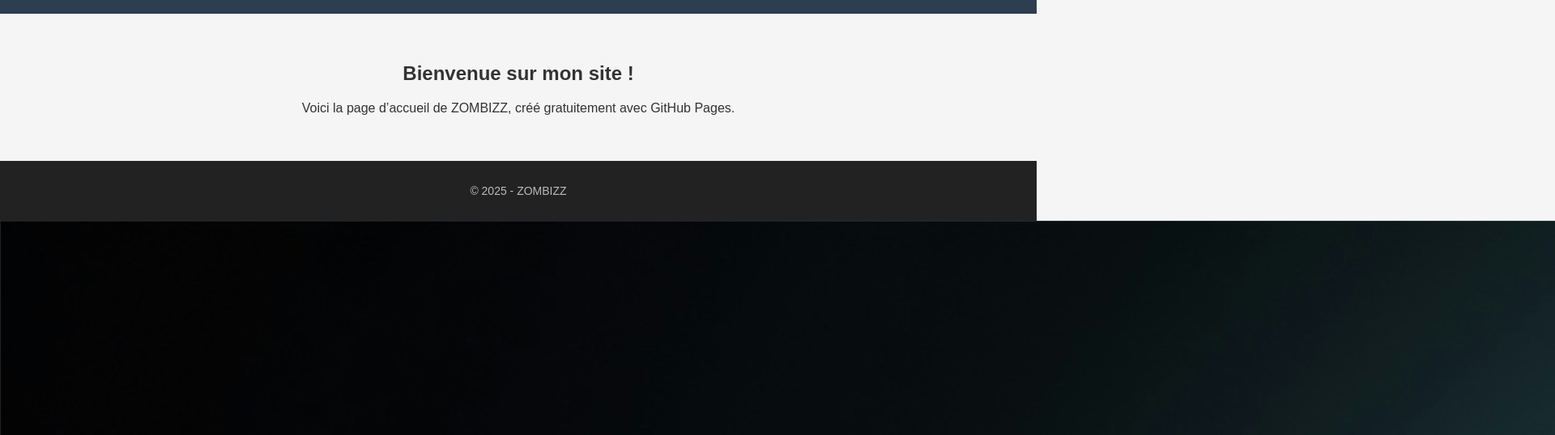
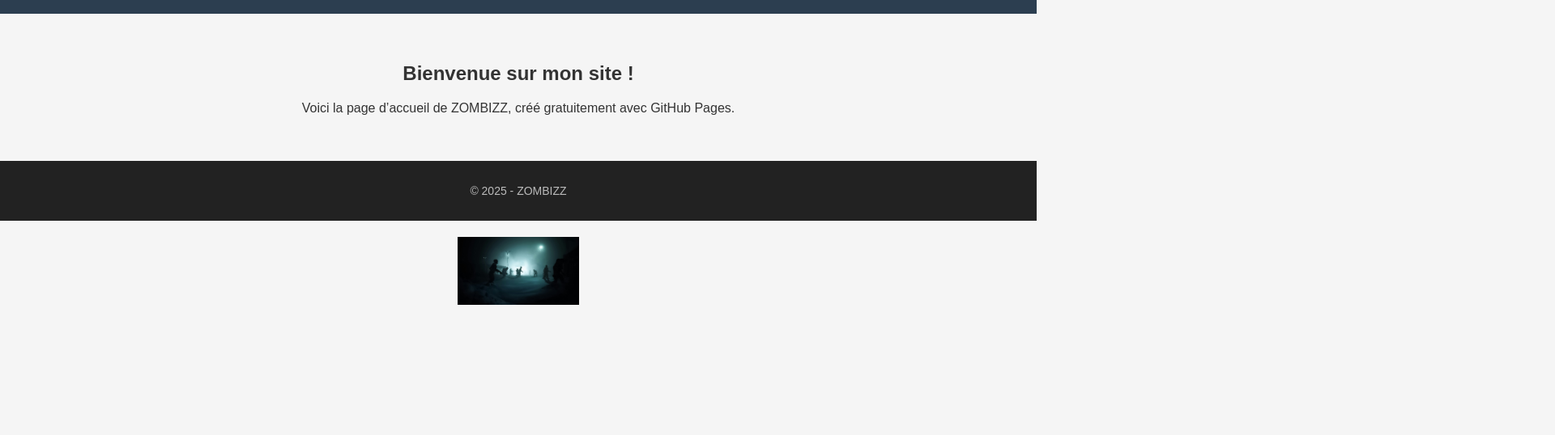
Before and after one commit to llolo974/ZOMBIZZ, a plain HTML site: page index.html in a window 1280 px wide. Shown: the part 78-616 px from the top of the page at 81% size, 1920 px wide, since content can reach past the window. Drawn offline with Linux system fonts and the light colour scheme.

Commit message:
Update style.css

```diff
--- a/style.css
+++ b/style.css
@@ -1,3 +1,4 @@
+/* Style général */
 body {
   font-family: Arial, sans-serif;
   margin: 0;
@@ -7,6 +8,7 @@
   text-align: center;
 }
 
+/* Header */
 header {
   background: #2c3e50;
   color: white;
@@ -17,6 +19,7 @@
   margin: 0;
 }
 
+/* Menu de navigation */
 nav a {
   color: white;
   margin: 0 15px;
@@ -28,10 +31,12 @@
   text-decoration: underline;
 }
 
+/* Sections */
 section {
   padding: 40px 20px;
 }
 
+/* Footer */
 footer {
   background: #222;
   color: #bbb;
@@ -39,12 +44,25 @@
   font-size: 14px;
 }
 
-}
+/* Animation pour l'image */
 .animated-image {
-  width: 20px;
+  width: 150px;      /* taille adaptée */
+  max-width: 80%;    /* responsive sur petit écran */
+  height: auto;      /* garde les proportions */
   transition: transform 0.5s;
+  margin: 20px 0;
 }
 
 .animated-image:hover {
   transform: scale(1.2) rotate(5deg);
 }
+
+/* Animation pour les titres */
+h1, h2 {
+  animation: fadeIn 1s ease-in-out;
+}
+
+@keyframes fadeIn {
+  from { opacity: 0; transform: translateY(-20px); }
+  to { opacity: 1; transform: translateY(0); }
+}
```
